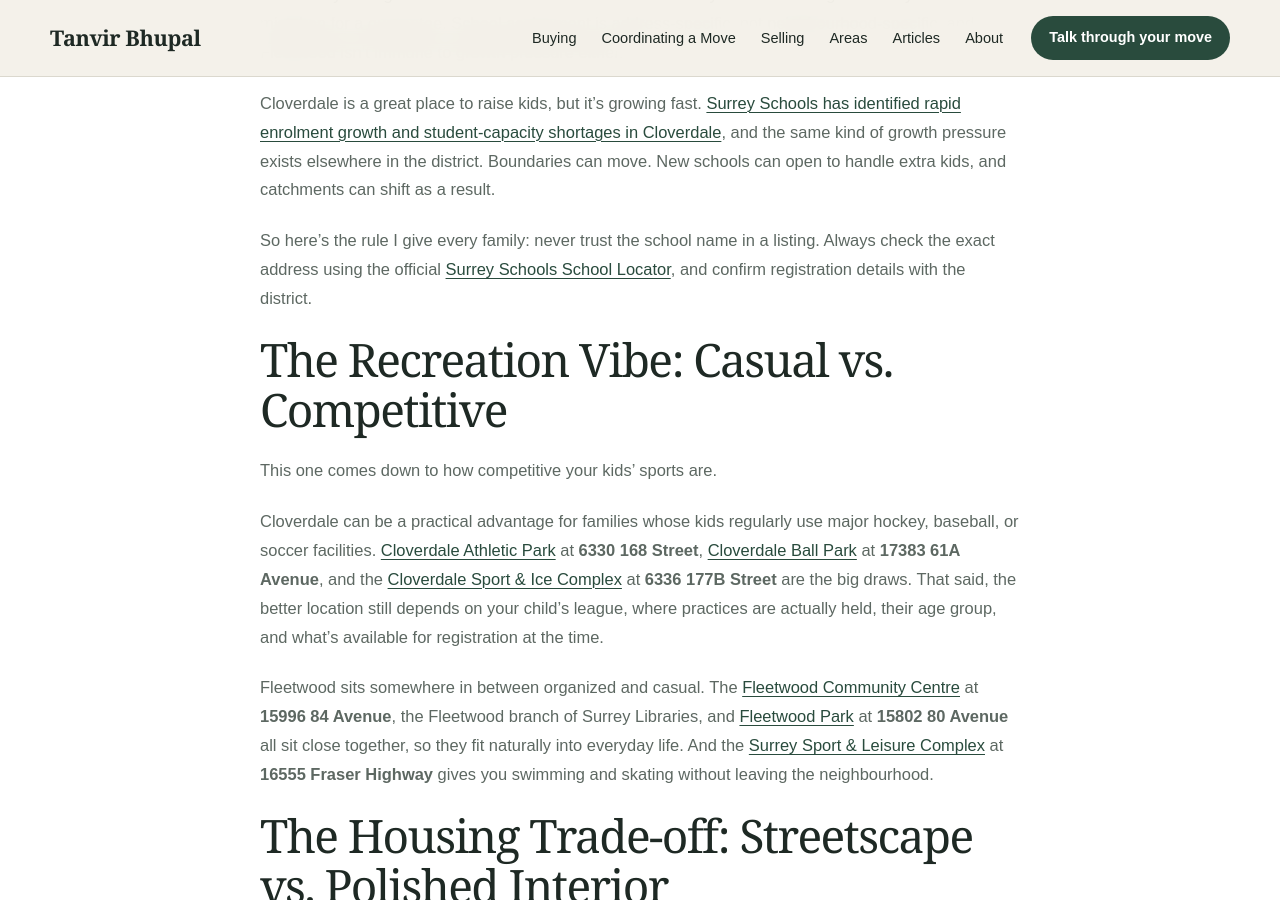
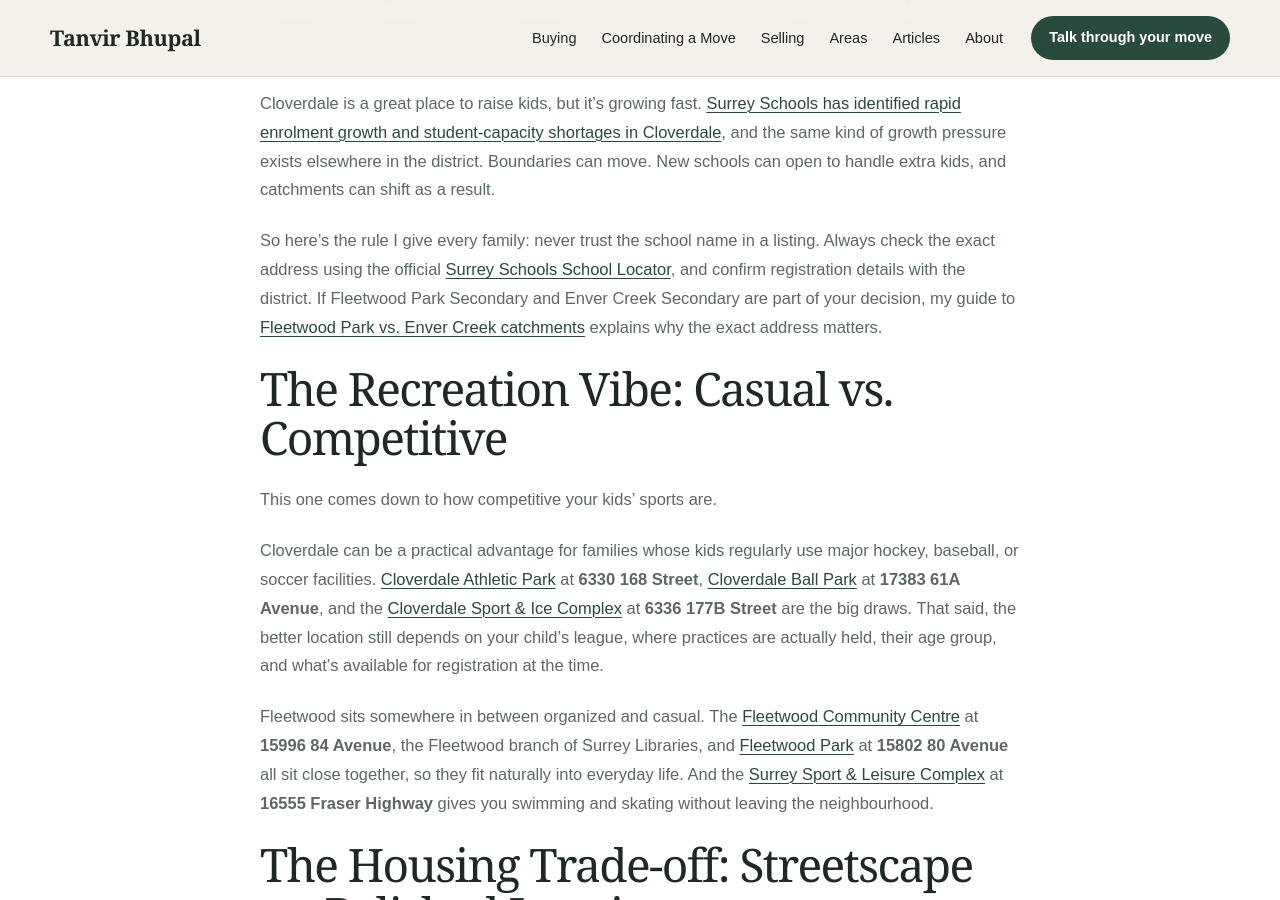
Before and after one commit to gvancouverhomes/tanvirbhupal-website, a Jekyll site: the page built from articles/fleetwood-vs-cloverdale-choosing-the-right-pocket-for-your-kids.md, in a window 1280 px wide and 900 px high, scrolled down 1517 px. Built offline with Jekyll 4.4.1, drawn with Linux system fonts in a browser that asks for light colours.

Commit message:
Add contextual school catchment link to Cloverdale comparison
Added a note about checking school names and addresses for families considering Fleetwood Park and Enver Creek Secondary.

```diff
--- a/articles/fleetwood-vs-cloverdale-choosing-the-right-pocket-for-your-kids.md
+++ b/articles/fleetwood-vs-cloverdale-choosing-the-right-pocket-for-your-kids.md
@@ -55,6 +55,7 @@
 Cloverdale is a great place to raise kids, but it's growing fast. [Surrey Schools has identified rapid enrolment growth and student-capacity shortages in Cloverdale](https://www.surreyschools.ca/demographicsandfacilitiesplanning/traditional-schools-consultation-2024){: target="_blank" rel="noopener noreferrer" }, and the same kind of growth pressure exists elsewhere in the district. Boundaries can move. New schools can open to handle extra kids, and catchments can shift as a result.
 
 So here's the rule I give every family: never trust the school name in a listing. Always check the exact address using the official [Surrey Schools School Locator](https://www.surreyschools.ca/demographicsandfacilitiesplanning/school-locator){: target="_blank" rel="noopener noreferrer" }, and confirm registration details with the district.
+If Fleetwood Park Secondary and Enver Creek Secondary are part of your decision, my guide to [Fleetwood Park vs. Enver Creek catchments]({{ '/articles/enver-creek-secondary-vs-fleetwood-park-secondary-catchment-differences/' | relative_url }}) explains why the exact address matters.
 
 ## The Recreation Vibe: Casual vs. Competitive
 
```
